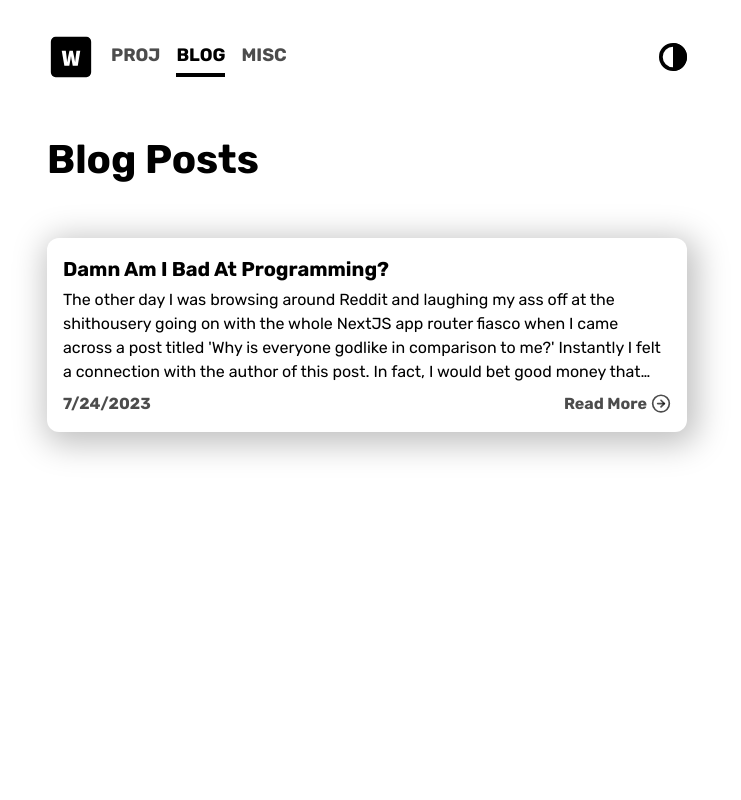
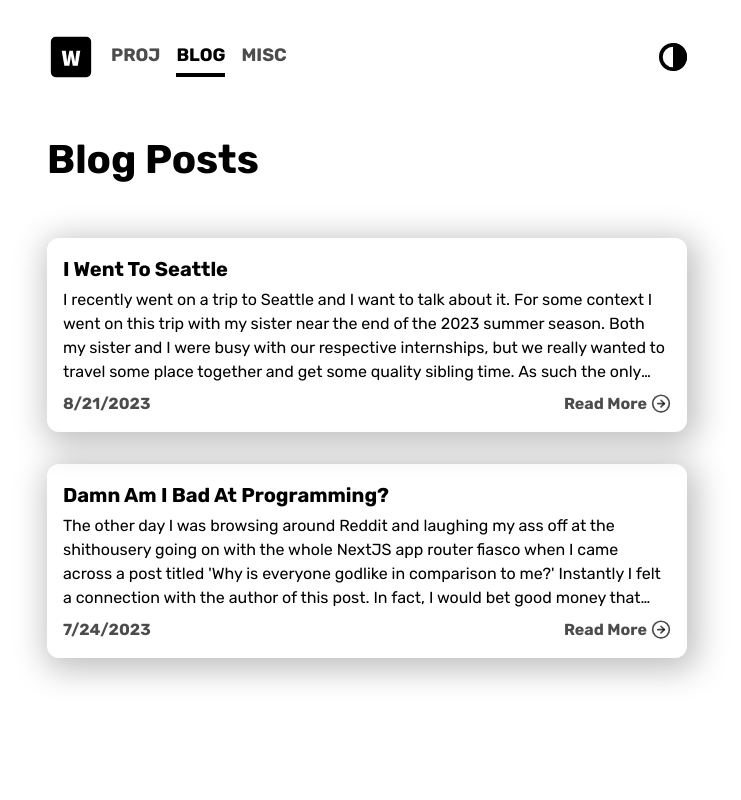
Before and after one commit to WarrenWu4/portfolio, a React (Vite) app: page /blog in a window 1280 px wide. Shown: the top 800 px of the page, without its empty margins (273-1014 px from the left). Built offline with nearby package versions, Linux system fonts and the light colour scheme.

Commit message:
finally updated stuff

```diff
--- a/src/data/blog.json
+++ b/src/data/blog.json
@@ -1,5 +1,11 @@
 {
   "blogs": [
+    {
+      "title": "I Went To Seattle",
+      "article": "/gFtDJlXoHGjDfUBg",
+      "date-created": "8/21/2023",
+      "desc": "I recently went on a trip to Seattle and I want to talk about it. For some context I went on this trip with my sister near the end of the 2023 summer season. Both my sister and I were busy with our respective internships, but we really wanted to travel some place together and get some quality sibling time. As such the only available time between our internships and school starting again was this small chunk of time in August. Now out of all the places we could've went to, why did I choose Seattle? Well it's because I thought it was the perfect city for me. The weather was cold (especially compared to Texas), I heard that people drive really slowly (especially compared to Texas), and there's a lot of _high paying_ tech jobs."
+    },
     {
       "title": "Damn Am I Bad At Programming?",
       "article": "/WGeMRIlvDtkvHIVQ",
--- a/src/data/proj.json
+++ b/src/data/proj.json
@@ -2,11 +2,12 @@
   "projects": [
     {
       "title": "jumbo",
-      "desc": "Work in progress. You can read the devlog to see how it's going though 💚.",
+      "desc": "Multi-face flashcard webapp that utilizes more efficienty studying methods like the Leitner system for improved study sessions.",
       "techstack": ["figma", "typescript", "react", "tailwindcss", "firebase"],
       "thumbnail": "/proj_articles/jumbo/jumbo_1_design1.png",
       "article": "/jumbo",
-      "github": "https://github.com/WarrenWu4/jumbo"
+      "github": "https://github.com/WarrenWu4/jumbo",
+      "link": "https://jumbocard.vercel.app/"
     },
     {
       "title": "help102",
```
Also changed, not shown: public/blog_articles/gFtDJlXoHGjDfUBg/index.md (added, +35 -0 lines), public/proj_articles/jumbo/jumbo.md (+1 -1 lines), src/components/MiscPage.tsx (+8 -0 lines).
